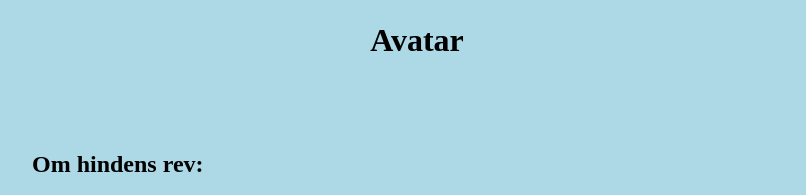
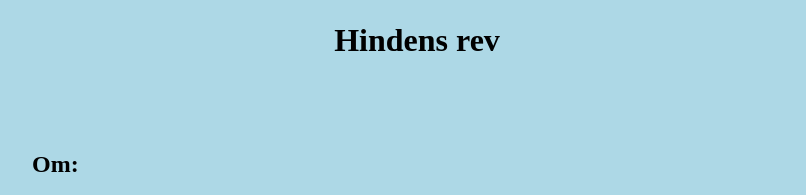
Before and after one commit to tbengts/cartoon-hero, a plain HTML site: page index.html in a window 1280 px wide. Shown: the part 273-468 px from the top of the page, without its empty margins (223-1029 px from the left). Drawn offline with Linux system fonts and the light colour scheme.

Commit message:
bättre titlar

```diff
--- a/index.html
+++ b/index.html
@@ -9,11 +9,11 @@
   <body>
     <header>
       <img src="https://upload.wikimedia.org/wikipedia/commons/thumb/3/3b/Hindens_rev_-_KMB_-_16001000011556.jpg/300px-Hindens_rev_-_KMB_-_16001000011556.jpg">
-      <h1>Avatar</h1>
+      <h1>Hindens rev</h1>
     </header>
       <!-- main element -->
     <main>
-      <h2>Om hindens rev: </h2>
+      <h2>Om: </h2>
       <p>Detta är ett mycket ovanligt geologiskt fenomen som kommit av att inlandsisen legat stilla
       här under en lång period. Stenar och annat som suttit fast i isen har ramlat ner på detta
       ställe när isen smälte. </p>
```
